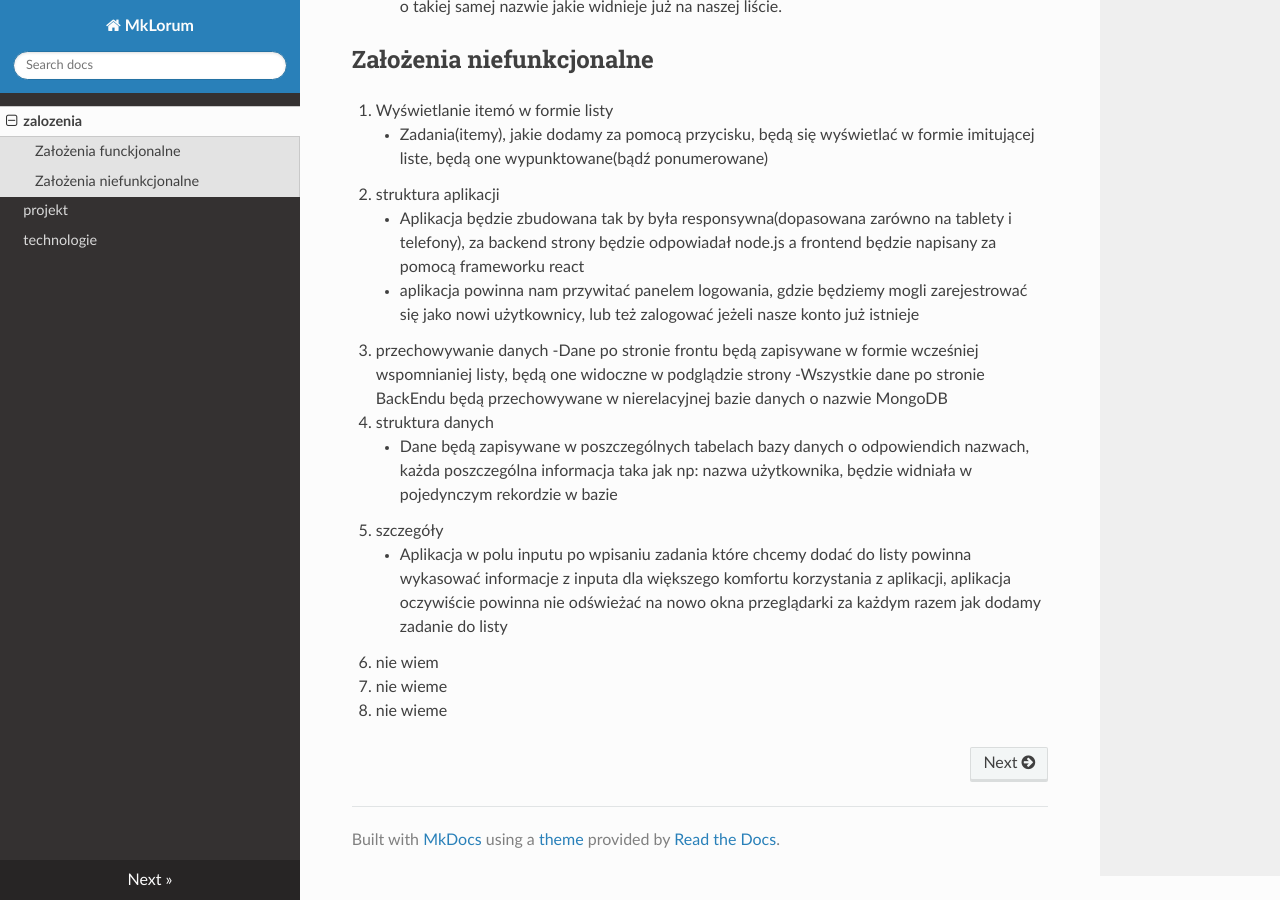
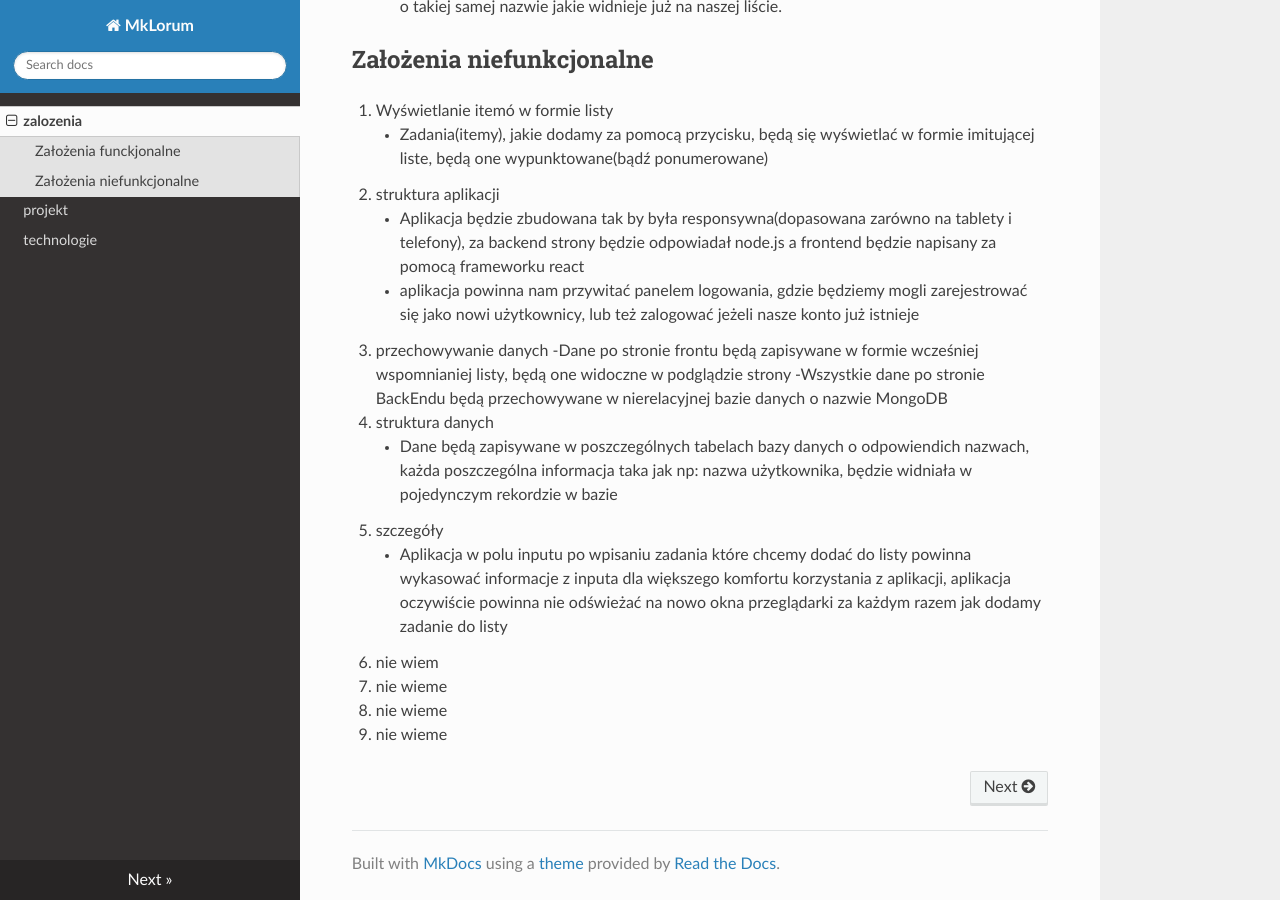
Before and after one commit to praktyka-et/ToDoApp, an MkDocs documentation site: the page built from docs/index.md, in a window 1280 px wide and 900 px high, scrolled down 629 px. Built offline with MkDocs 1.6.1, drawn with Linux system fonts in a browser that asks for light colours; nearby versions of some CDN libraries.

Commit message:
Update index.md

```diff
--- a/docs/index.md
+++ b/docs/index.md
@@ -30,3 +30,4 @@
 1. nie wiem
 1. nie wieme
 1. nie wieme
+1. nie wieme
```
